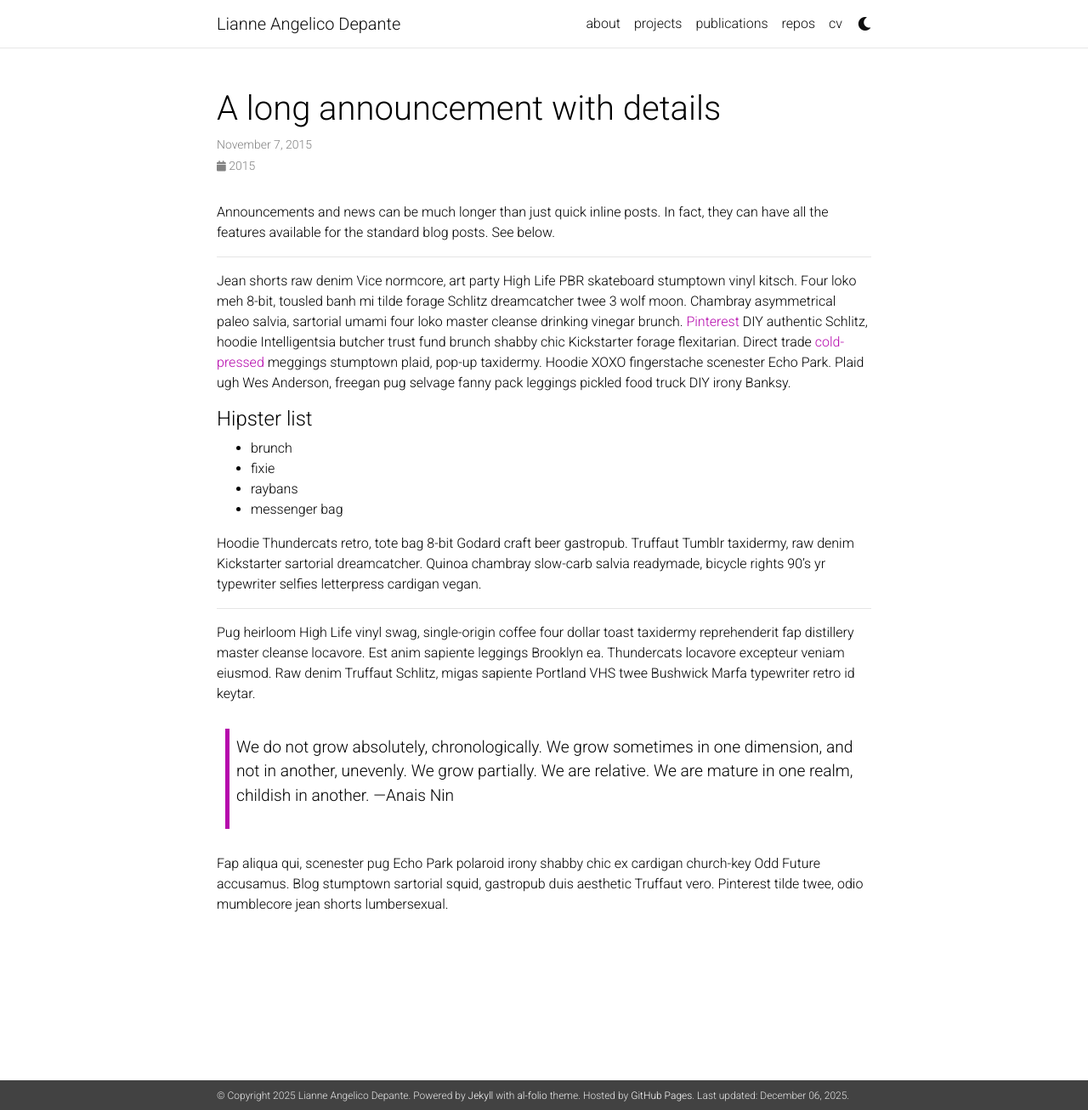
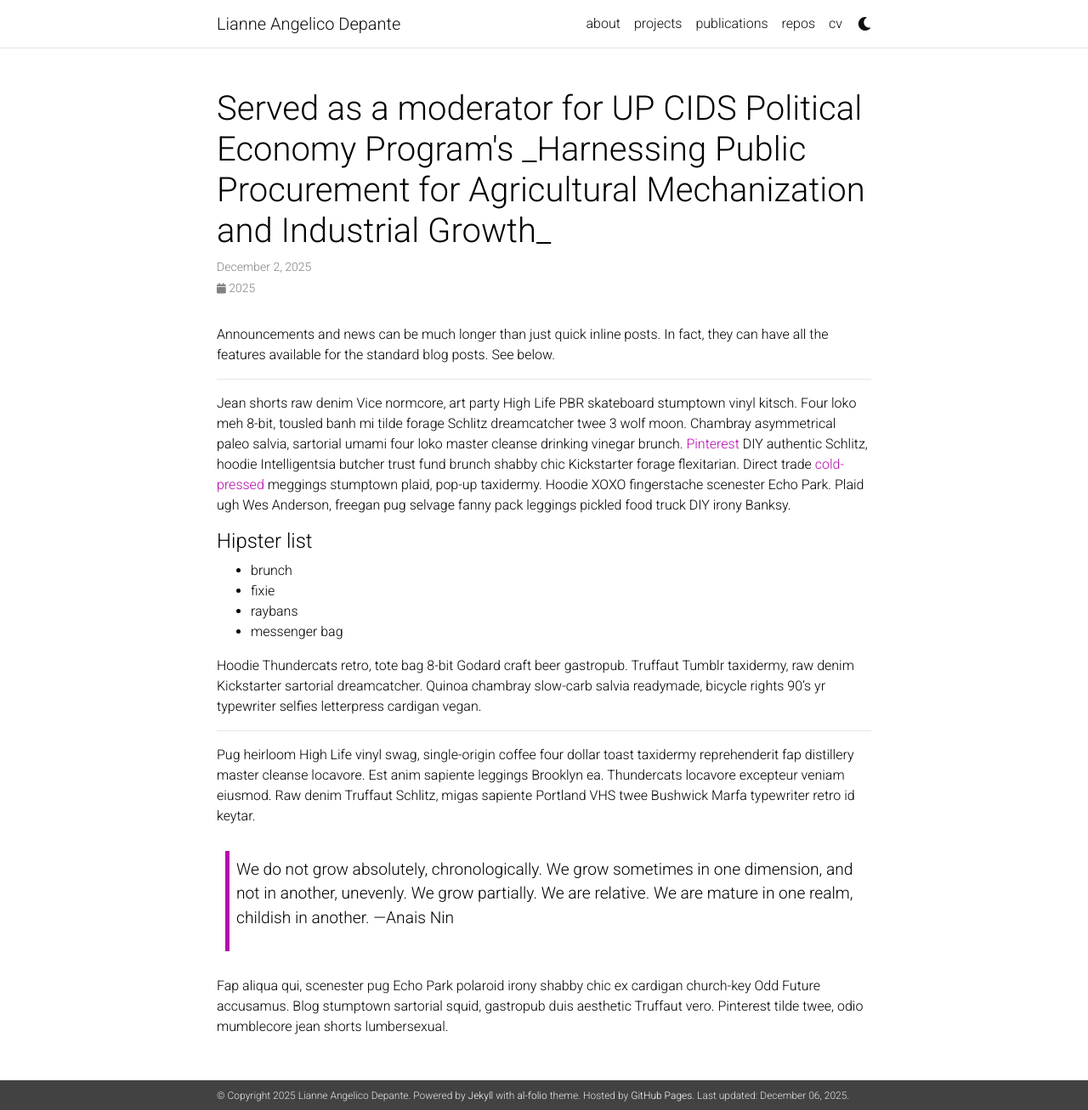
Before and after one commit to liannedepante/liannedepante.github.io, a Jekyll site: the page built from _news/announcement_2.md, in a window 1280 px wide and 1307 px high. Shown: the whole window at 85% size. Built offline with Jekyll 4.4.1, drawn with Linux system fonts in a browser that asks for light colours; comment, search, counter and statistics services are not loaded; a style sheet for code colours, icons or effects is not loaded.

Commit message:
Update announcement_2.md

```diff
--- a/_news/announcement_2.md
+++ b/_news/announcement_2.md
@@ -1,7 +1,7 @@
 ---
 layout: post
-title: A long announcement with details
-date: 2015-11-07 16:11:00-0400
+title: Served as a moderator for UP CIDS Political Economy Program's _Harnessing Public Procurement for Agricultural Mechanization and Industrial Growth_
+date: 2025-12-02 16:11:00-0400
 inline: false
 ---
 
```
